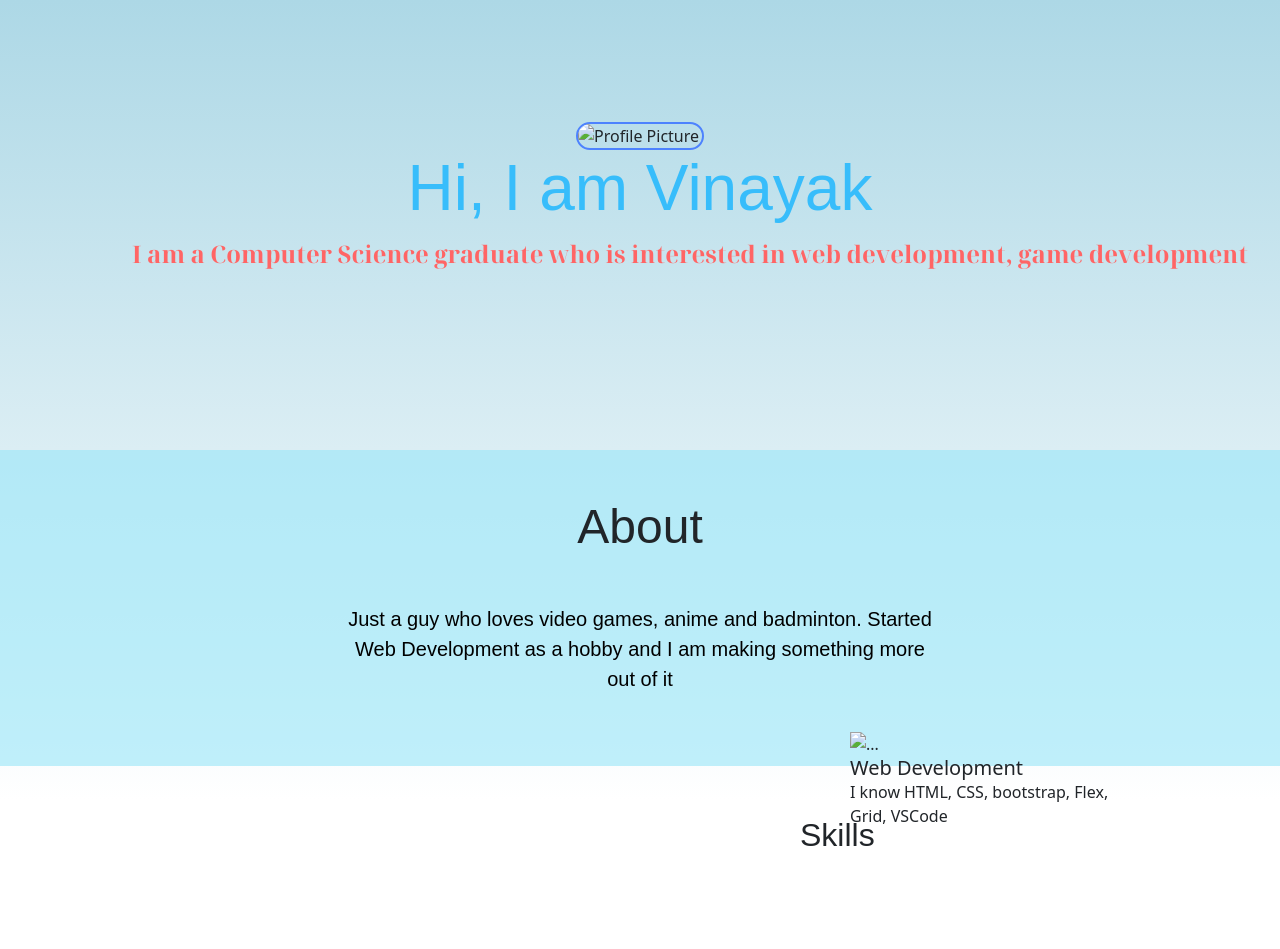
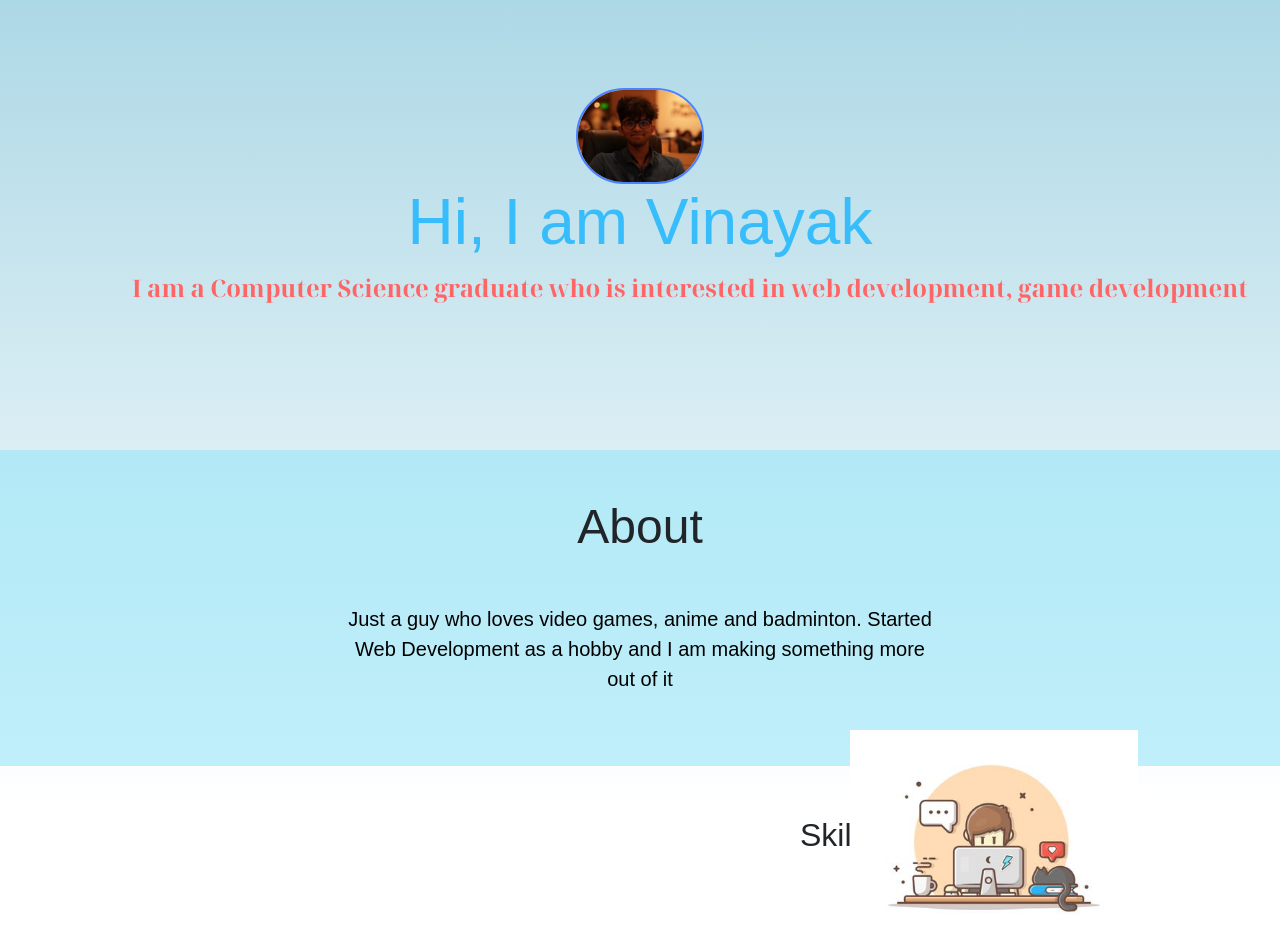
Before and after one commit to V102002/Portfolio-Site, a plain HTML site: page index.html in a window 1280 px wide. Shown: the top 949 px of the page. Drawn offline with nearby package versions, Linux system fonts and the light colour scheme; a web font is replaced by a local one.

Commit message:
Update index.html

```diff
--- a/index.html
+++ b/index.html
@@ -13,7 +13,7 @@
 </head>
 <body>
     <div class="top-container">
-        <img class="me" src="./Images/Profile.jpg" alt="Profile Picture">
+        <img class="me" src="./Profile.jpg" alt="Profile Picture">
         <div class="name"> Hi, I am Vinayak</div>
         <p class="interest">I am a Computer Science graduate who is interested in web development, game development</p>
     </div>
@@ -28,14 +28,14 @@
     <div class="skills-container">
         <h2 class="title">Skills</h2>
         <div class="card" style="width: 18rem;">
-            <img src="./Images/Game Developer.jpg" class="card-img-top" alt="...">
+            <img src="./Game Developer.jpg" class="card-img-top" alt="...">
             <div class="card-body">
               <h5 class="card-title">Game Development</h5>
               <p class="card-text">I use softwares such as Bleder, Unity, Unreal for making games</p>
             </div>
         </div>
         <div class="card-1" style="width: 18rem;">
-            <img src="./Images/Donut + coffee 🍩☕.jpg" class="card-img-top" alt="...">
+            <img src="./Donut + coffee 🍩☕.jpg" class="card-img-top" alt="...">
             <div class="card-body">
               <h5 class="card-title">Web Development</h5>
               <p class="card-text">I know HTML, CSS, bootstrap, Flex, Grid, VSCode</p>
```
